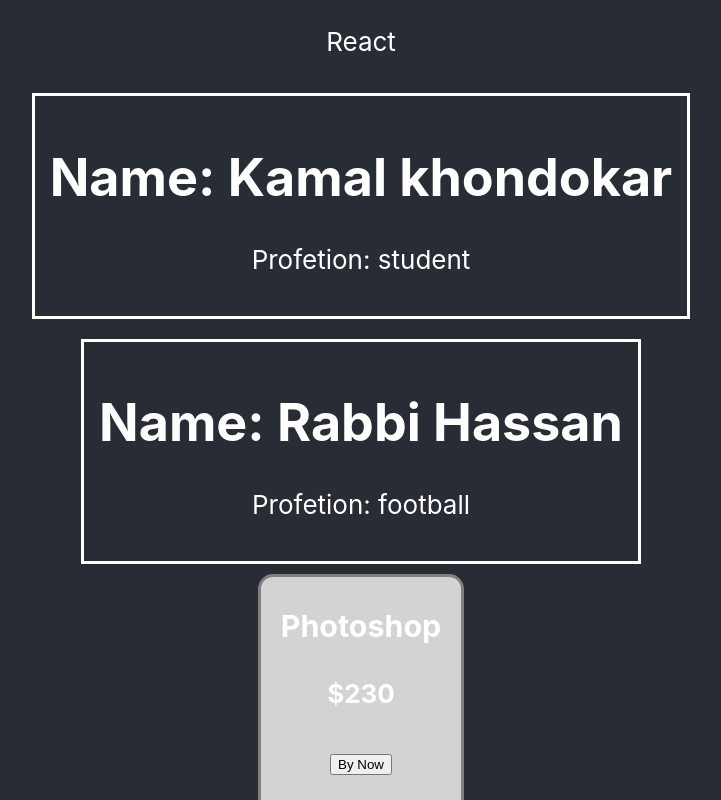
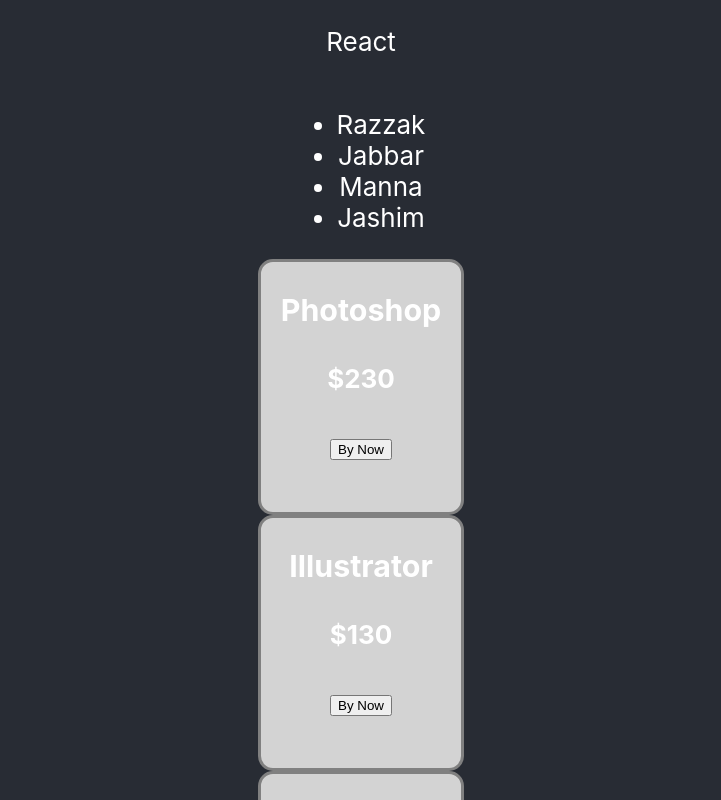
Before and after one commit to Momenuzzaman/React-Core-Concept, a React (Create React App) app: page / in a window 1280 px wide. Shown: the top 800 px of the page, without its empty margins (279-1000 px from the left). Built offline with nearby package versions, Linux system fonts and the light colour scheme.

Commit message:
multiple components from an array of objects

```diff
--- a/src/App.js
+++ b/src/App.js
@@ -2,21 +2,29 @@ import logo from './logo.svg';
 import './App.css';
 
 function App() {
+  const nayoks =  ["Razzak","Jabbar", "Manna","Jashim"];
+
   let products = [
     {name : "Photoshop",price : "$230"},
     {name : "Illustrator",price : "$130"},
     {name : "PDF",price : "$50"}
-
-  ]
+  ];
+  const nakoyNames = nayoks.map(nayok => nayok);
+  console.log(nakoyNames);
   return (
     <div className="App">
       <header className="App-header">
        <p>React</p>
+       <ul>
+         {
+           nayoks.map(nayok =><li>{nayok}</li>)
+         }
+       </ul>
+       {
+         products.map(pd=><Product product = {pd}></Product>)
+       }
        <Person name="Kamal khondokar" job="student" ></Person>
        <Person name="Rabbi Hassan" job="football"></Person>
-       <Product product= {products[0]}></Product>
-       <Product product= {products[1]}></Product>
-       <Product product= {products[2]}></Product>
       </header>
     </div>
   );
@@ -30,10 +38,11 @@ function Product(props){
     width :"200px",
     float : "left"
   }
+  const {name,price} = props.product;
   return (
     <div style ={productStyle}>
-      <h3>{props.product.name}</h3>
-      <h4>{props.product.price}</h4>
+      <h3>{name}</h3>
+      <h4>{price}</h4>
       <button>By Now</button>
     </div>
   )
```
